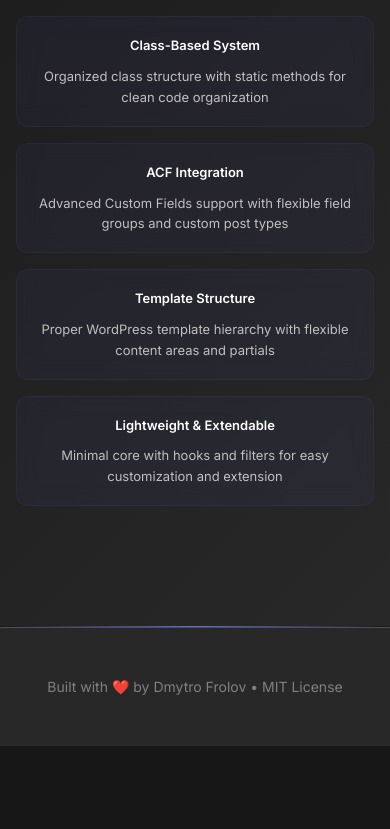
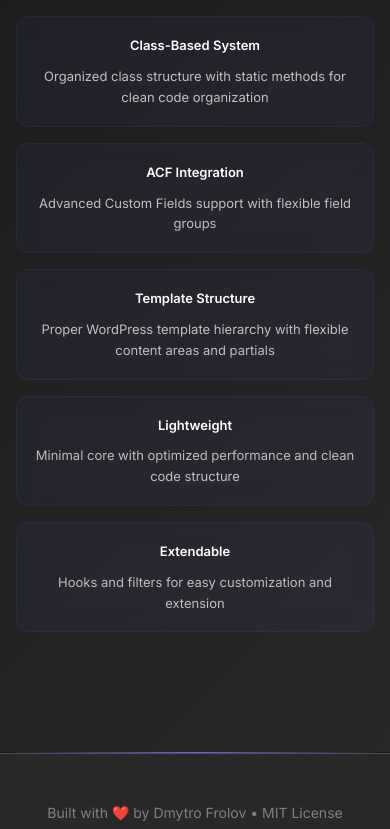
Before and after one commit to dmitry-conquer/zen-theme-landing, a plain HTML site: page index.html in a window 390 px wide. Shown: the part 644-1473 px from the top of the page. Before the commit the page ends 1390 px from the top, so only its background shows below. Drawn offline with nearby package versions, Linux system fonts and the light colour scheme.

Commit message:
Змінено структуру сітки на 3 колонки, додано нові стилі для адаптивності, оновлено описи функцій теми для покращення зрозумілості.

```diff
--- a/index.html
+++ b/index.html
@@ -476,9 +476,15 @@
 
       .build-grid {
         display: grid;
-        grid-template-columns: repeat(5, 1fr);
+        grid-template-columns: repeat(3, 1fr);
         gap: 24px;
         margin-top: 40px;
+      }
+
+      .build-item:nth-child(4),
+      .build-item:nth-child(5),
+      .build-item:nth-child(6) {
+        grid-column: span 1;
       }
 
       .build-item {
@@ -526,8 +532,14 @@
       /* Responsive Design */
       @media (max-width: 1200px) {
         .build-grid {
-          grid-template-columns: repeat(3, 1fr);
+          grid-template-columns: repeat(2, 1fr);
         gap: 20px;
+        }
+
+        .build-item:nth-child(4),
+        .build-item:nth-child(5),
+        .build-item:nth-child(6) {
+          grid-column: span 1;
         }
       }
 
@@ -535,6 +547,12 @@
         .build-grid {
           grid-template-columns: repeat(2, 1fr);
         gap: 20px;
+        }
+
+        .build-item:nth-child(4),
+        .build-item:nth-child(5),
+        .build-item:nth-child(6) {
+          grid-column: span 1;
         }
       }
 
@@ -630,6 +648,12 @@
           gap: 20px;
         }
 
+        .build-item:nth-child(4),
+        .build-item:nth-child(5),
+        .build-item:nth-child(6) {
+          grid-column: span 1;
+        }
+
         .build-item {
           padding: 20px 16px;
         }
@@ -675,6 +699,12 @@
         .build-grid {
           grid-template-columns: 1fr;
           gap: 16px;
+        }
+
+        .build-item:nth-child(4),
+        .build-item:nth-child(5),
+        .build-item:nth-child(6) {
+          grid-column: span 1;
         }
 
         .build-item {
@@ -725,15 +755,19 @@
       </div>
             <div class="build-item">
               <h3 class="build-title">ACF Integration</h3>
-              <p class="build-description">Advanced Custom Fields support with flexible field groups and custom post types</p>
+              <p class="build-description">Advanced Custom Fields support with flexible field groups</p>
         </div>
             <div class="build-item">
               <h3 class="build-title">Template Structure</h3>
               <p class="build-description">Proper WordPress template hierarchy with flexible content areas and partials</p>
           </div>
             <div class="build-item">
-              <h3 class="build-title">Lightweight & Extendable</h3>
-              <p class="build-description">Minimal core with hooks and filters for easy customization and extension</p>
+              <h3 class="build-title">Lightweight</h3>
+              <p class="build-description">Minimal core with optimized performance and clean code structure</p>
+          </div>
+            <div class="build-item">
+              <h3 class="build-title">Extendable</h3>
+              <p class="build-description">Hooks and filters for easy customization and extension</p>
           </div>
           </div>
           </div>
```
